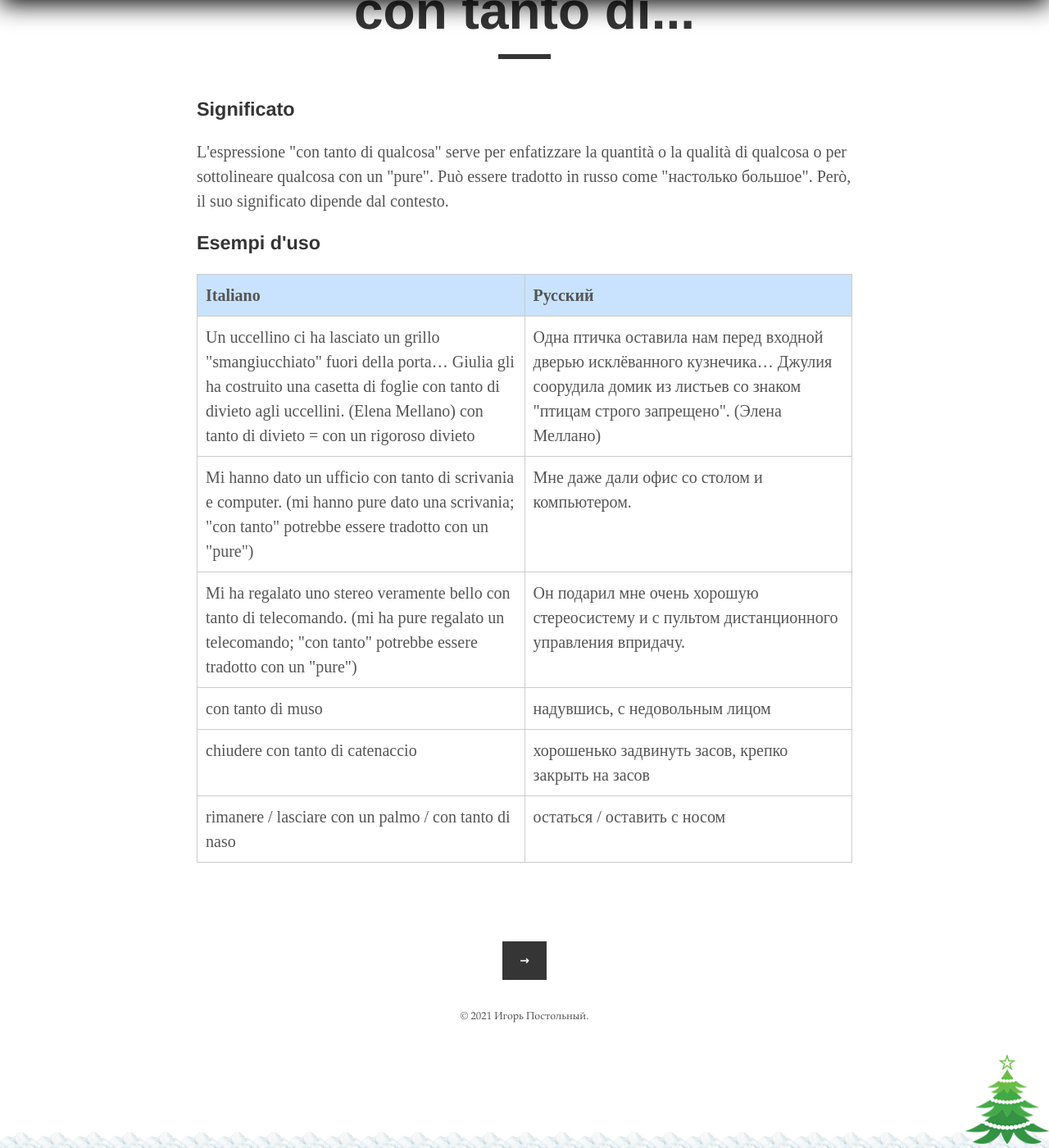
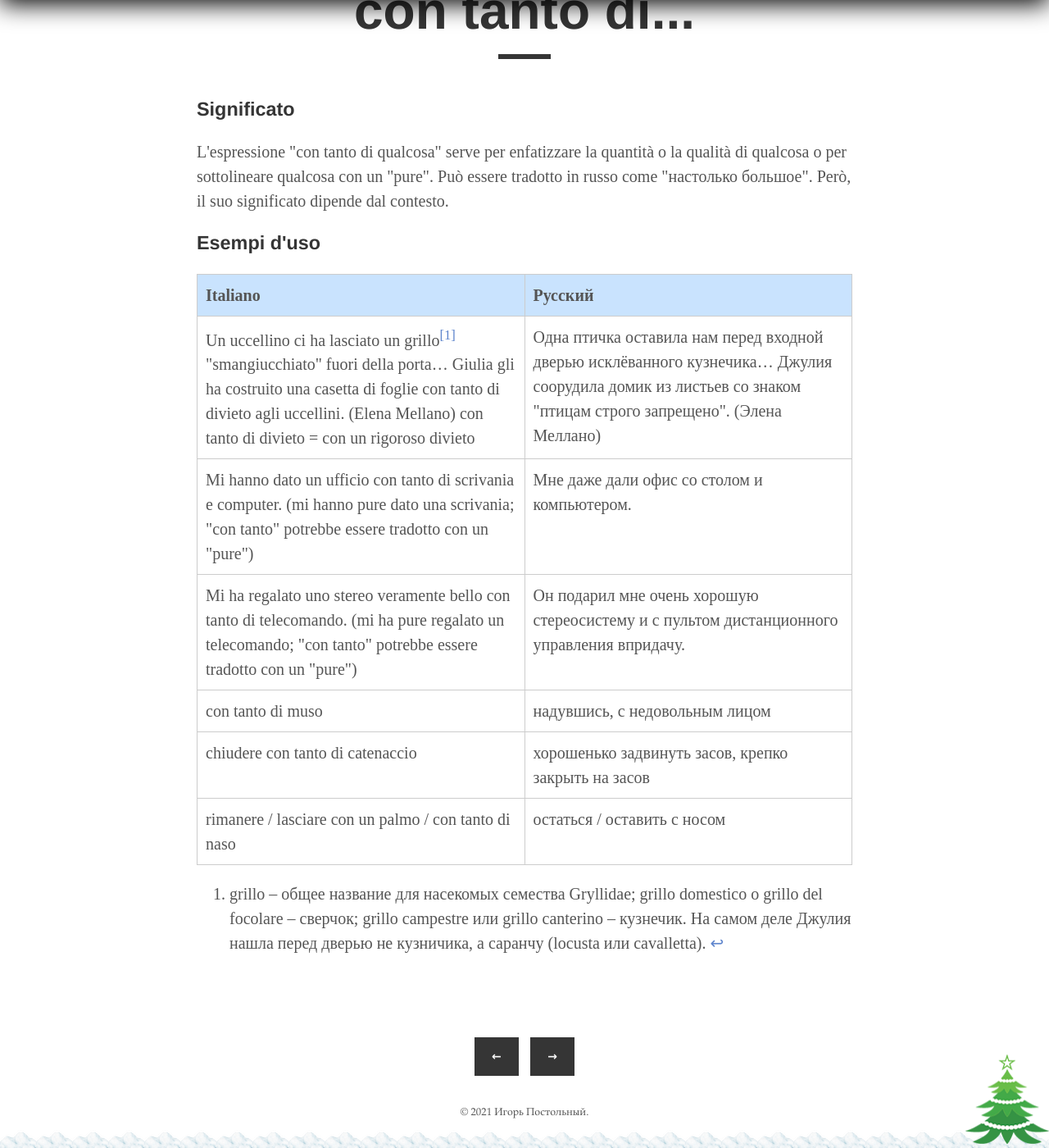
Before and after one commit to postolny/postolny.github.io, a Jekyll site: the page built from _posts/2021-06-18-con-tanto-di.md, in a window 1280 px wide and 1400 px high, scrolled down 534 px. Shown: the whole window at 82% size. Built offline with Jekyll 4.4.1, drawn with Linux system fonts in a browser that asks for light colours.

Commit message:
Add files via upload

```diff
--- a/_posts/2021-06-18-con-tanto-di.md
+++ b/_posts/2021-06-18-con-tanto-di.md
@@ -16,9 +16,11 @@ L'espressione "con tanto di qualcosa" serve per enfatizzare la quantità o la qu
 
 | Italiano | Русский |
 |----------|---------|
-|Un uccellino ci ha lasciato un grillo "smangiucchiato" fuori della porta... Giulia gli ha costruito una casetta di foglie con tanto di divieto agli uccellini. (Elena Mellano) con tanto di divieto = сon un rigoroso divieto|Одна птичка оставила нам перед входной дверью исклёванного кузнечика... Джулия соорудила домик из листьев со знаком "птицам строго запрещено". (Элена Меллано)|
+|Un uccellino ci ha lasciato un grillo[^1] "smangiucchiato" fuori della porta... Giulia gli ha costruito una casetta di foglie con tanto di divieto agli uccellini. (Elena Mellano) con tanto di divieto = сon un rigoroso divieto|Одна птичка оставила нам перед входной дверью исклёванного кузнечика... Джулия соорудила домик из листьев со знаком "птицам строго запрещено". (Элена Меллано)|
 |Mi hanno dato un ufficio con tanto di scrivania e computer. (mi hanno pure dato una scrivania; "con tanto" potrebbe essere tradotto con un "pure")|Мне даже дали офис со столом и компьютером.|
 |Mi ha regalato uno stereo veramente bello con tanto di telecomando. (mi ha pure regalato un telecomando; "con tanto" potrebbe essere tradotto con un "pure")|Он подарил мне очень хорошую стереосистему и с пультом дистанционного управления впридачу.|
 |con tanto di muso|надувшись, с недовольным лицом|
 |chiudere con tanto di catenaccio|хорошенько задвинуть засов, крепко закрыть на засов|
 |rimanere / lasciare con un palmo / con tanto di naso|остаться / оставить с носом|
+
+[^1]: grillo – общее название для насекомых семества Gryllidae; grillo domestico o grillo del focolare – сверчок; grillo campestre или grillo canterino – кузнечик. На самом деле Джулия нашла перед дверью не кузничика, а саранчу (locusta или cavalletta).
```
Also changed, not shown: _posts/2021-06-20-avere-grilli-per-la-testa.md (added, +38 -0 lines).
